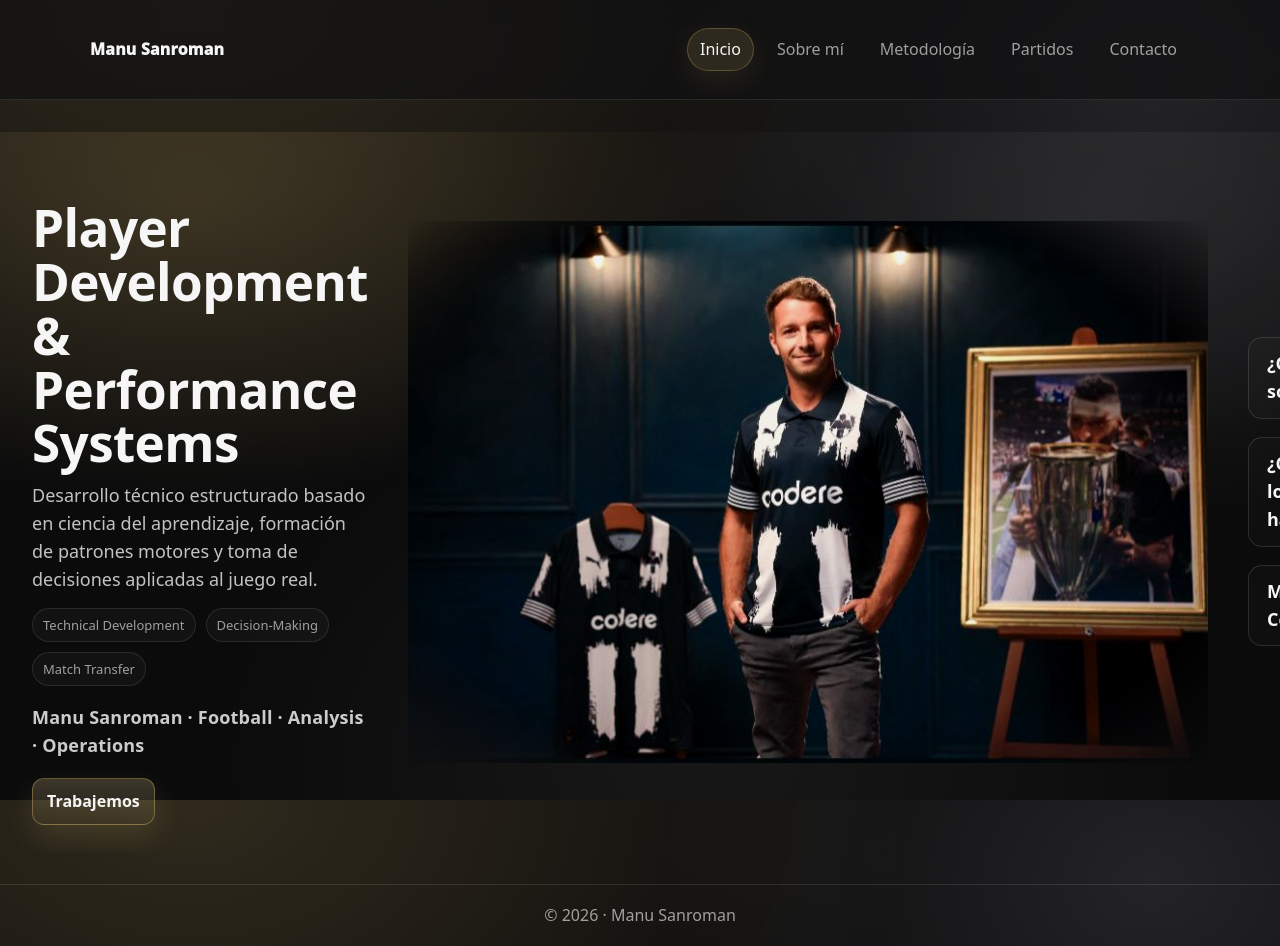
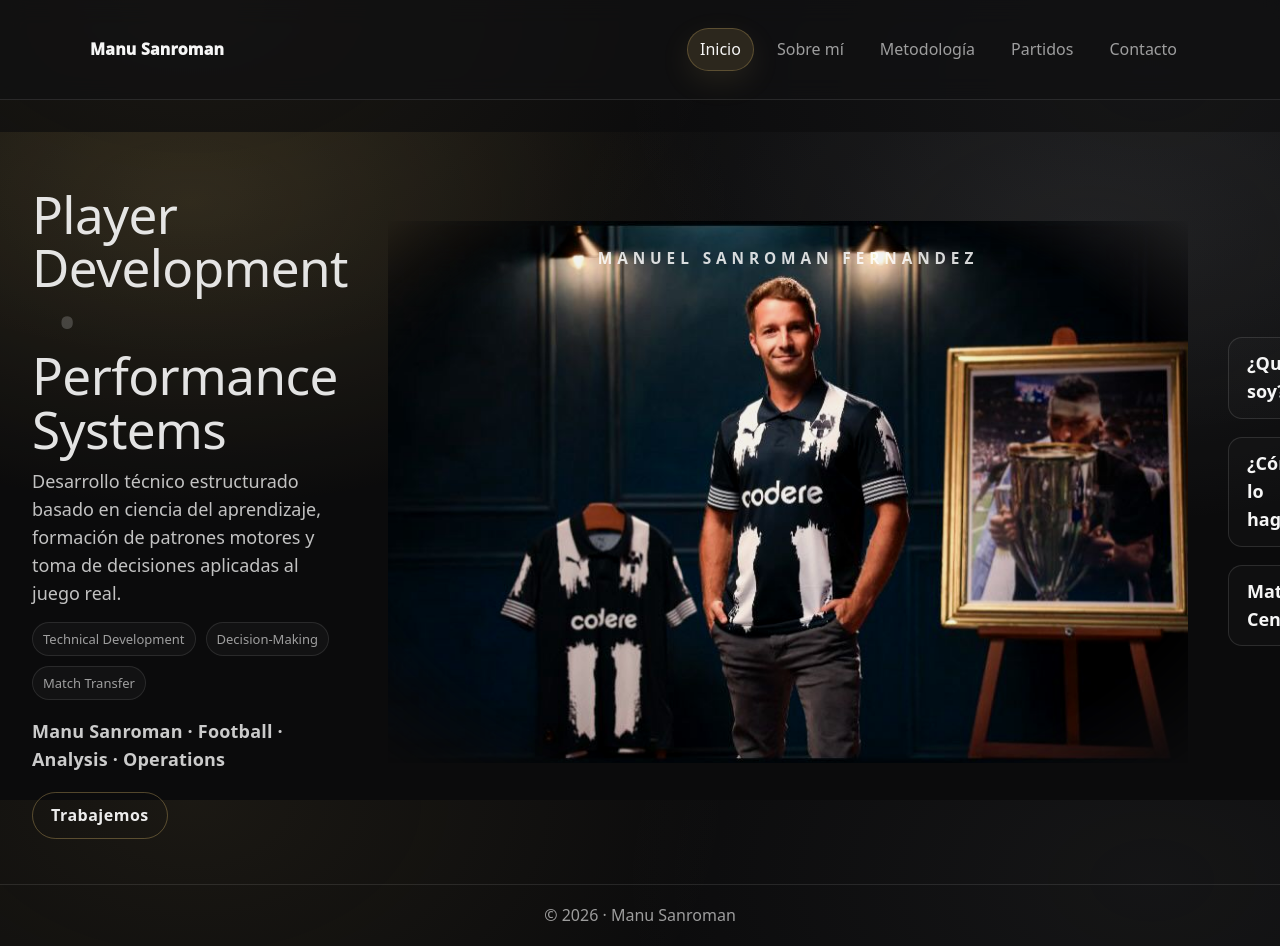
Before and after one commit to manumanusanroman-rgb/Manu, a FastAPI app: page / in a window 1280 px wide. Run offline with FastAPI, Linux system fonts and the light colour scheme.

Commit message:
Refine hero styling

```diff
--- a/static/styles.css
+++ b/static/styles.css
@@ -43,15 +43,15 @@
 html,body{ height:100%; }
 body{
   margin:0;
-  font-family: ui-sans-serif, system-ui, -apple-system, Segoe UI, Roboto, Arial, "Apple Color Emoji","Segoe UI Emoji";
+  font-family: ui-sans-serif, system-ui, -apple-system, Segoe UI, Roboto, Arial;
   background:
-    radial-gradient(1200px 800px at 15% 0%, rgba(217,184,106,.18), transparent 60%),
-    radial-gradient(900px 700px at 90% 10%, rgba(207,211,218,.12), transparent 55%),
-    radial-gradient(900px 700px at 55% 95%, rgba(255,255,255,.05), transparent 55%),
+    radial-gradient(900px 600px at 15% 0%, rgba(217,184,106,.08), transparent 60%),
+    radial-gradient(900px 600px at 90% 10%, rgba(207,211,218,.05), transparent 60%),
     var(--bg);
   color:var(--text);
   line-height:1.55;
 }
+
 a{ color:inherit; text-decoration:none; }
 
 .container{ max-width:1100px; margin:0 auto; padding:32px 24px; }
@@ -221,24 +221,20 @@ a{ color:inherit; text-decoration:none; }
 }
 
 .btn{
-  display:inline-flex;
-  align-items:center;
-  justify-content:center;
-  padding: 10px 14px;
-  border-radius: 12px;
-  background:
-    linear-gradient(180deg, rgba(241,215,154,.22), rgba(217,184,106,.10));
-  color: rgba(255,255,255,.95);
-  font-weight:800;
-  border: 1px solid rgba(217,184,106,.38);
-  box-shadow: 0 12px 30px rgba(217,184,106,.16);
-  transition: transform .15s ease, filter .15s ease, background .15s ease, box-shadow .15s ease, border-color .15s ease;
+  padding: 10px 18px;
+  border-radius: 999px;
+  background: transparent;
+  border: 1px solid rgba(217,184,106,.35);
+  color: rgba(255,255,255,.92);
+  font-weight:600;
+  letter-spacing:.5px;
+  box-shadow: none;
+  transition:.2s ease;
 }
+
 .btn:hover{
-  transform: translateY(-1px);
-  filter: brightness(1.06);
-  border-color: rgba(241,215,154,.65);
-  box-shadow: 0 18px 46px rgba(217,184,106,.22);
+  background: rgba(217,184,106,.10);
+  border-color: rgba(241,215,154,.55);
 }
 .btn:active{ transform: translateY(0) scale(.99); }
 
@@ -832,3 +828,39 @@ html[data-theme="silver"] .badge-upcoming{
   margin-top: 8px;
   margin-bottom: 14px;
 }
+
+/* ===== HOME: nombre sobre foto ===== */
+.hero-center{
+  position: relative;
+}
+
+.hero-name{
+  position: absolute;
+  top: 26px;
+  left: 50%;
+  transform: translateX(-50%);
+  z-index: 2;
+
+  font-weight: 600;              /* fino */
+  letter-spacing: .32em;         /* elegante */
+  text-transform: uppercase;
+  font-size: clamp(12px, 1.2vw, 16px);
+
+  color: rgba(246,246,246,.86);
+  text-shadow: 0 10px 30px rgba(0,0,0,.55);
+  mix-blend-mode: screen;        /* se integra con la foto */
+  pointer-events: none;
+}
+/* ===== HOME: título pro ===== */
+.hero-title{
+  font-weight: 500;
+  font-size: clamp(24px, 2.2vw, 34px);
+  letter-spacing: .2px;
+  opacity:.92;
+}
+
+.hero-sep{
+  opacity:.35;
+  margin: 0 .5em;
+  color: rgba(255,255,255,.6);
+}
--- a/templates/index.html
+++ b/templates/index.html
@@ -10,7 +10,10 @@
 
     <!-- IZQUIERDA -->
     <div class="hero-left">
-      <h1>Player Development & Performance Systems</h1>
+     <h1 class="hero-title">
+  Player Development <span class="hero-sep">•</span> Performance Systems
+</h1>
+
 
 <p>
 Desarrollo técnico estructurado basado en ciencia del aprendizaje,
@@ -34,9 +37,11 @@ formación de patrones motores y toma de decisiones aplicadas al juego real.
     </div>
 
     <!-- FOTO CENTRAL -->
-    <div class="hero-center">
-      <img src="/static/FOTOS/MANU.jpeg" alt="Manu Sanroman">
-    </div>
+<div class="hero-center">
+  <div class="hero-name">MANUEL SANROMAN FERNANDEZ</div>
+  <img src="/static/FOTOS/MANU.jpeg" alt="Manu Sanroman">
+</div>
+
 
     <!-- DERECHA -->
     <div class="hero-right">
```
